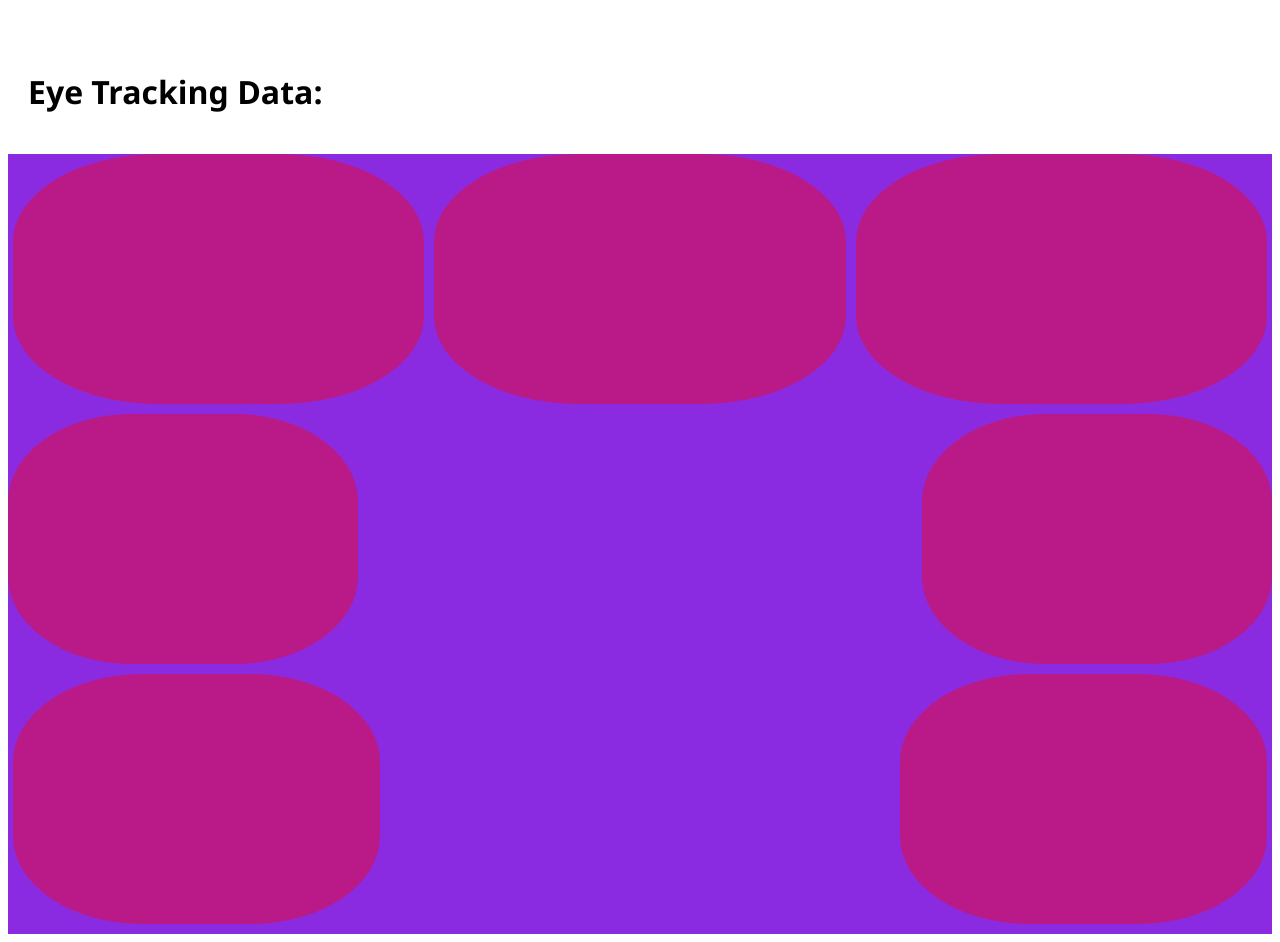
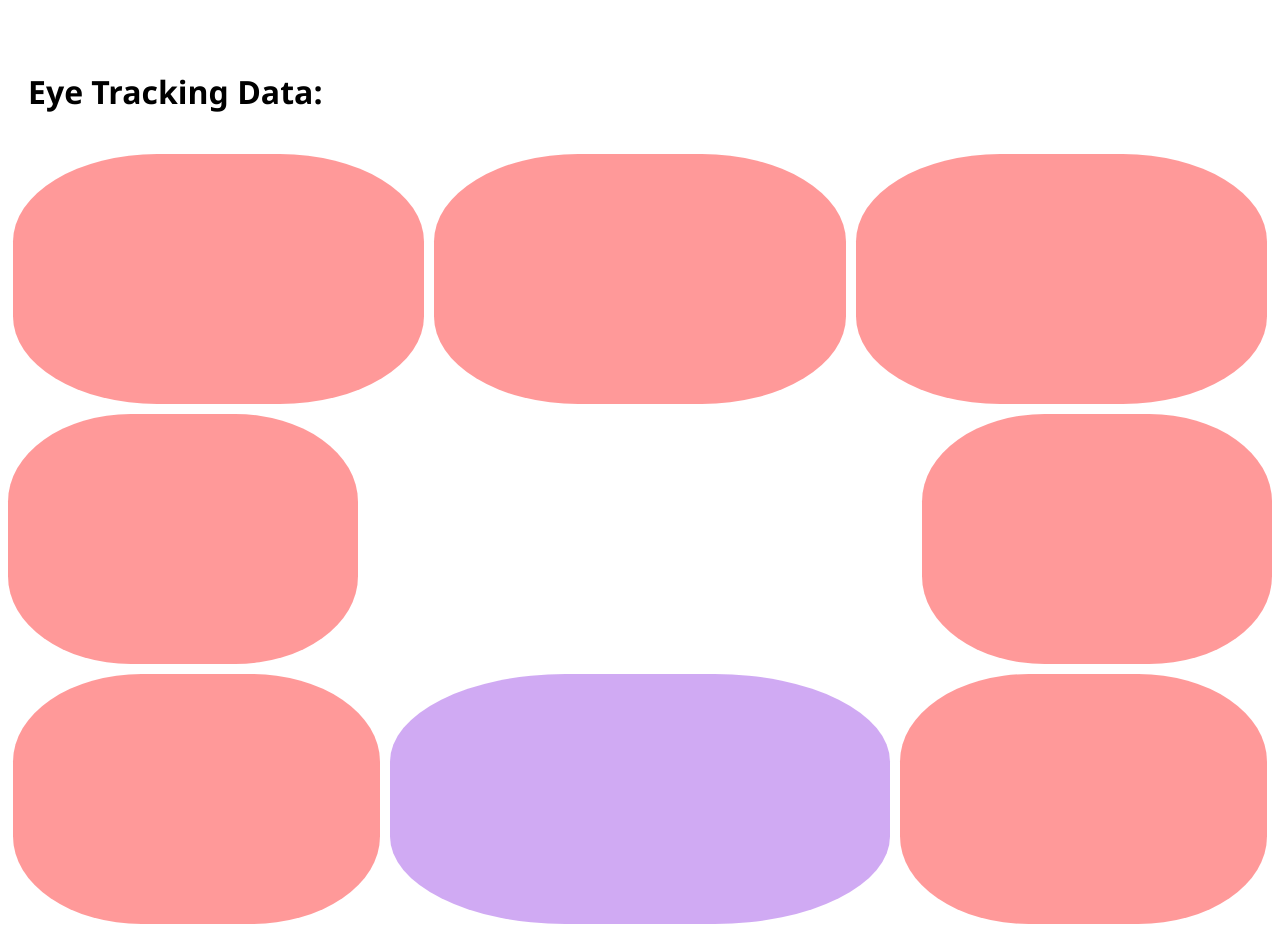
Before and after one commit to crasgaitis/opticars, a Flask app: page / in a window 1280 px wide. Run offline with Flask 3, Linux system fonts and the light colour scheme; some libraries are stand-ins or nearby versions.

Commit message:
Update style.css

```diff
--- a/ui/static/css/style.css
+++ b/ui/static/css/style.css
@@ -9,7 +9,6 @@
 .main {
     width: auto;
     height: auto;
-    background-color: blueviolet;
 }
 
 .flex-container {
```
